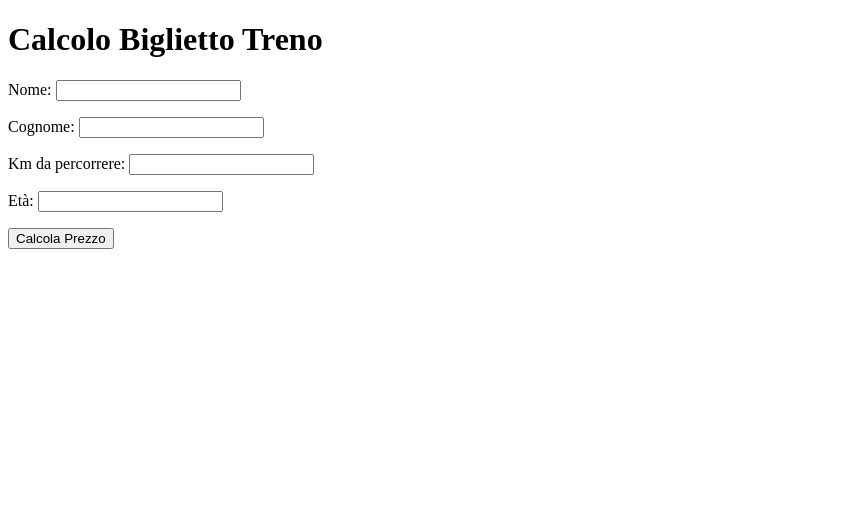
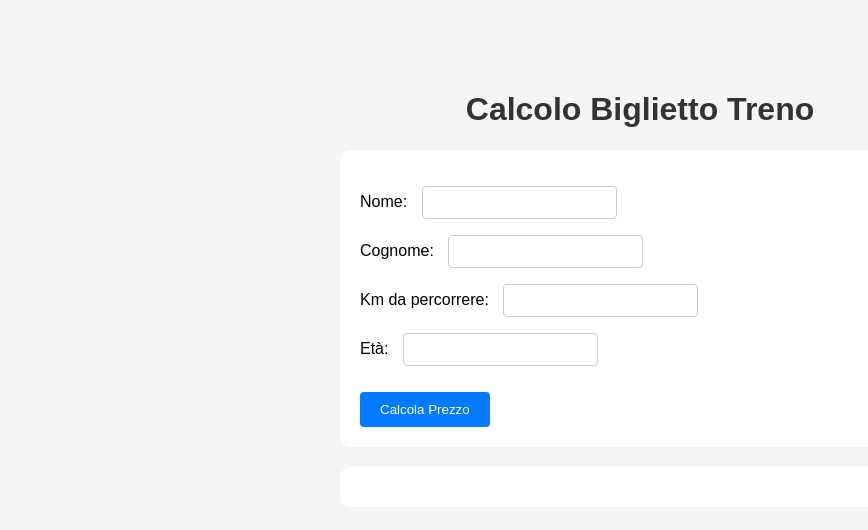
Before and after one commit to pasqualedimaro/js-biglietto-treno-form, a plain HTML site: page index.html in a window 1280 px wide. Shown: the whole page, without its empty margins (0-868 px from the left). Drawn offline with Linux system fonts and the light colour scheme.

Commit message:
add style

```diff
--- a/index.html
+++ b/index.html
@@ -4,6 +4,7 @@
     <meta charset="UTF-8">
     <meta name="viewport" content="width=device-width, initial-scale=1.0">
     <title>Biglietto Treno</title>
+    <link rel="stylesheet" href="style.css">
 </head>
 <body>
     <h1>Calcolo Biglietto Treno</h1>
--- a/style.css
+++ b/style.css
@@ -0,0 +1,46 @@
+body {
+    font-family: Arial, sans-serif;
+    max-width: 600px;
+    margin: 50px auto;
+    padding: 20px;
+    background-color: #f5f5f5;
+}
+
+h1 {
+    color: #333;
+    text-align: center;
+}
+
+form {
+    background-color: white;
+    padding: 20px;
+    border-radius: 10px;
+    margin-bottom: 20px;
+}
+
+input {
+    padding: 8px;
+    margin-left: 10px;
+    border: 1px solid #ccc;
+    border-radius: 4px;
+}
+
+button {
+    background-color: #007bff;
+    color: white;
+    padding: 10px 20px;
+    border: none;
+    border-radius: 4px;
+    cursor: pointer;
+    margin-top: 10px;
+}
+
+button:hover {
+    background-color: #0056b3;
+}
+
+#risultato {
+    background-color: white;
+    padding: 20px;
+    border-radius: 10px;
+}
```
Also changed, not shown: main.js (line endings or trailing spaces).
